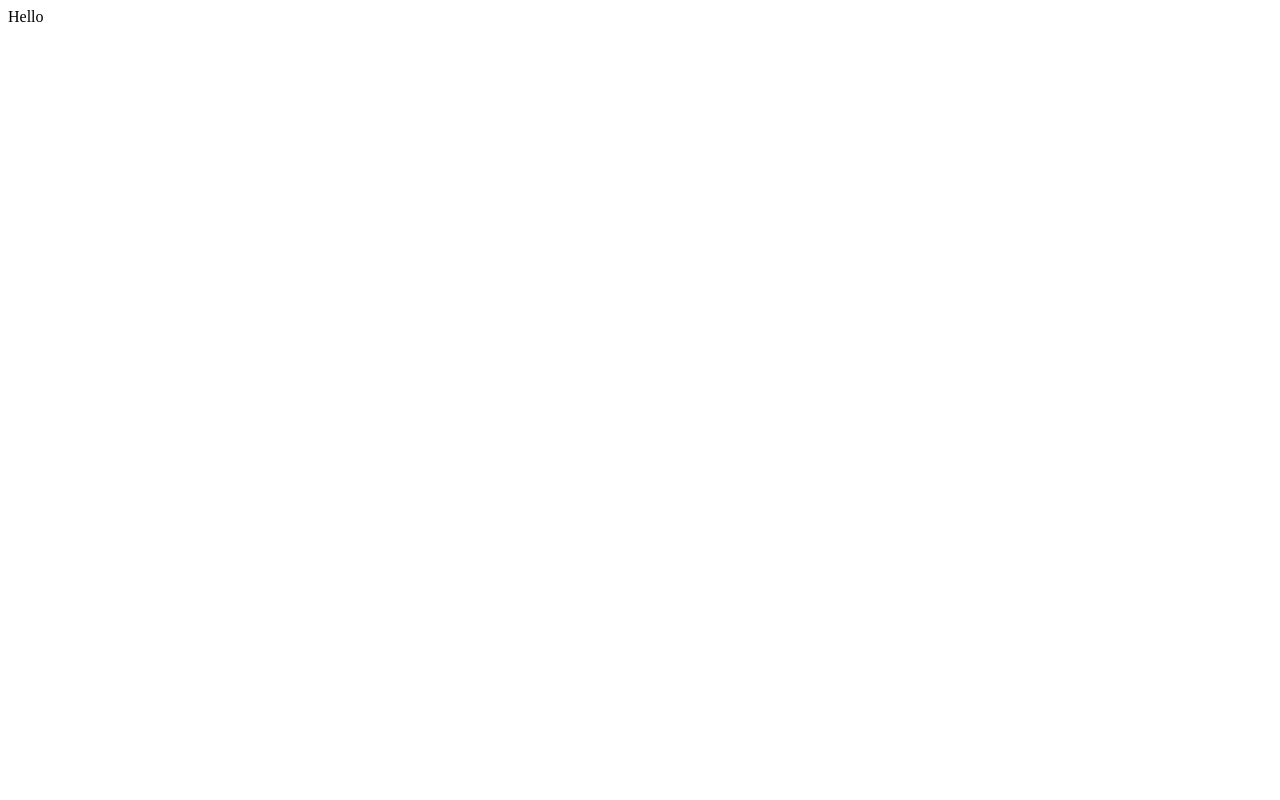
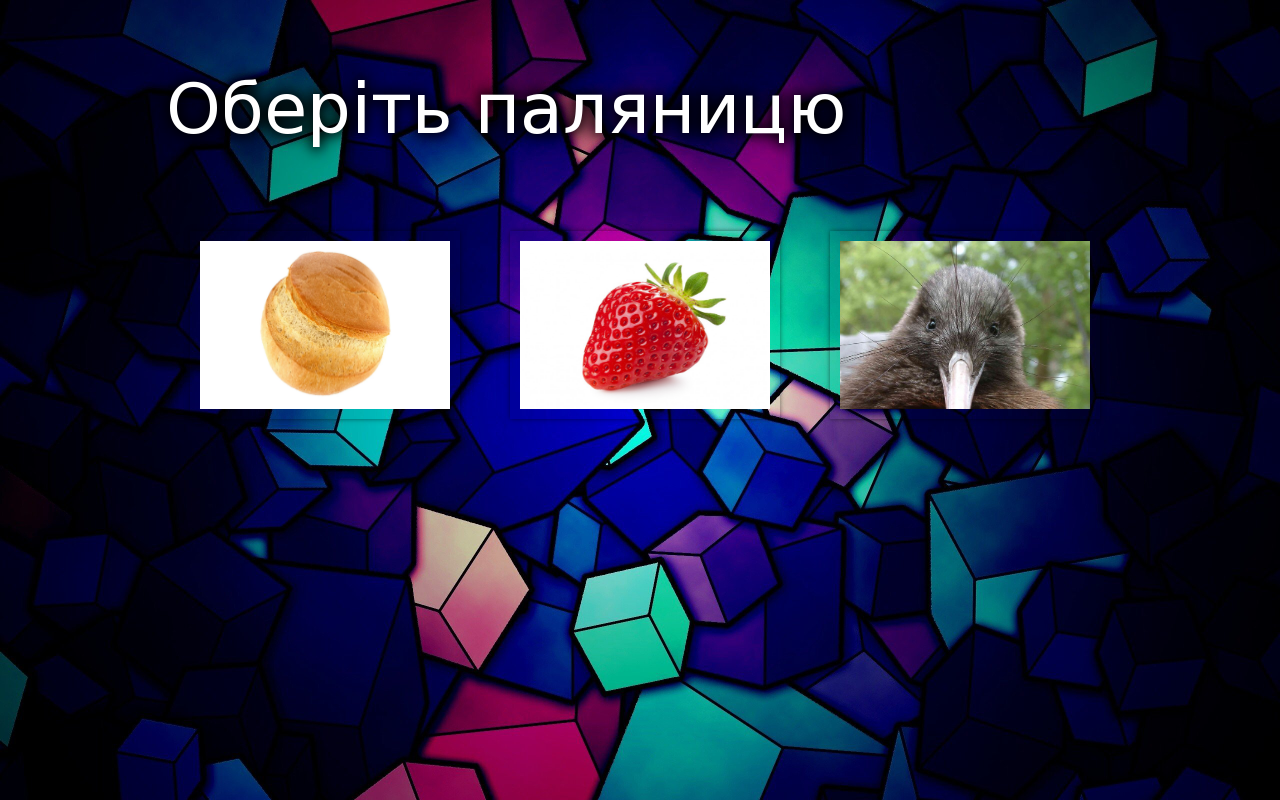
Before and after one commit to mashta-lilia/mashta-lilia.github.io, a plain HTML site: page index.html in a window 1280 px wide. Drawn offline with Linux system fonts and the light colour scheme.

Commit message:
Update index

```diff
--- a/index.html
+++ b/index.html
@@ -1 +1,35 @@
-Hello
+<!DOCTYPE html>
+<html lang="en">
+<head>
+    <meta charset="UTF-8">
+    <meta http-equiv="X-UA-Compatible" content="IE=edge">
+    <meta name="viewport" content="width=device-width, initial-scale=1.0">
+    <link rel="stylesheet" href="css/styleMyBlog.css">
+    <link rel="stylesheet" href="css/common.css">
+
+</head>
+<body>
+
+    <div class="content">
+        <div ><img src="img/Proverka/cooltext409024317931006.png" alt="" style="align-self: center;"></div>
+        <div class="preview">
+            <a href="pages/Home.html">
+                <img src="img/Proverka/pal.jpg" width="100%" height="100%" alt="">
+            </a>
+        </div>
+
+        <div class="preview">
+            <a href="https://www.youtube.com/watch?v=nybtOIxlku8">
+                <img src="img/Proverka/strawberry.jpg" width="100%" height="100%" alt="">
+            </a>
+        </div>
+
+        <div class="preview">
+            <a href="https://www.youtube.com/watch?v=nybtOIxlku8">
+                <img src="img/Proverka/Bird.jpg" width="100%" height="100%" alt="">
+            </a>
+        </div>
+
+    </div>
+</body>
+</html>
```
